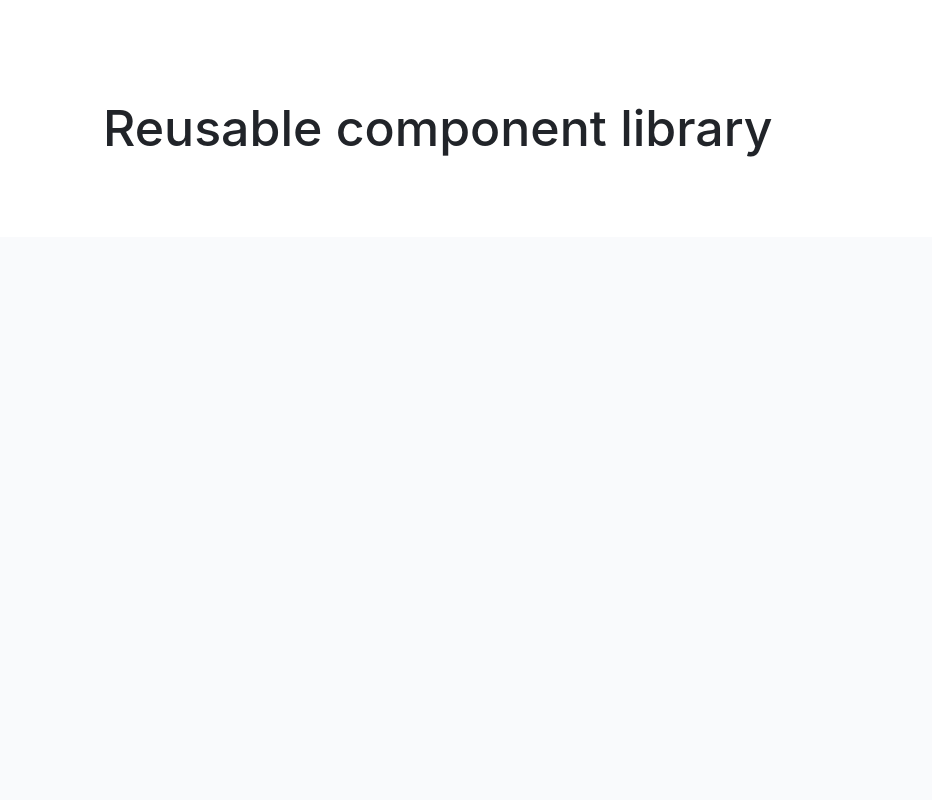
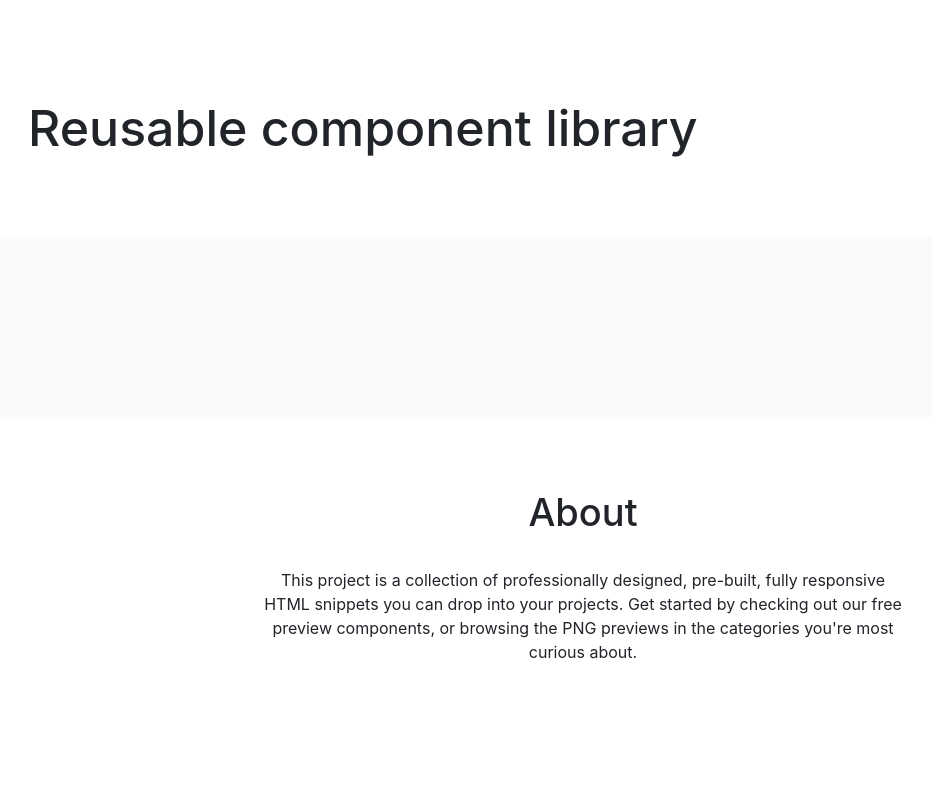
Before and after one commit to js-tasks-ru/htmlcss-20240614_dkalabukhov, a website: page index.html in a window 1280 px wide. Shown: the top 800 px of the page, without its empty margins (57-989 px from the left). Drawn offline with Linux system fonts and the light colour scheme; a web font is replaced by a local one.

Commit message:
Fix mistakes in 01-lection macro-layout task

```diff
--- a/assets/css/main.css
+++ b/assets/css/main.css
@@ -1,4 +1,9 @@
 @import '../fonts/fonts.css';
+@import './destyle.css';
+@import '../../components/page/page.css';
+@import '../../components/header/header.css';
+@import '../../components/mainly/mainly.css';
+@import '../../components/footer/footer.css';
 
 :root {
     --white: #ffffff;
@@ -17,6 +22,9 @@
 
     --primary: var(--blue);
     --secondary: var(--purple);
+
+    --container-width: 1110px;
+    --main-background: #F9FAFC;
 }
 
 * {
--- a/components/footer/footer.css
+++ b/components/footer/footer.css
@@ -1,23 +1,26 @@
 .footer {
-  height: 384px;
-  font-family: 'Inter', sans-serif;
+  padding: 71px 0 136px;
+}
+
+.footer__container {
+  max-width: var(--container-width);
+  margin: 0 auto;
   display: flex;
   flex-direction: column;
   align-items: center;
 }
 
 .footer__heading {
-  padding-top: 71px;
-  font-family: inherit;
+  font-family: 'Inter', sans-serif;
   font-size: 38px;
   font-weight: 500;
   line-height: 48px;
 }
 
 .footer__content {
-  font-family: inherit;
+  font-family: 'Inter', sans-serif;
   padding-top: 32px;
-  width: 640px;
+  max-width: 640px;
   font-size: 16px;
   line-height: 24px;
   text-align: center;
--- a/components/header/header.css
+++ b/components/header/header.css
@@ -1,13 +1,16 @@
 .header {
   height: 237px;
-  font-family: 'Inter', sans-serif;
+  padding: 96px 0 77px;
+}
+
+.header__container {
+  max-width: var(--container-width);
+  margin: 0 auto;
 }
 
 .header__heading {
-  font-family: inherit;
+  font-family: 'Inter', sans-serif;
   font-size: 50px;
   font-weight: 500;
   line-height: 64px;
-  padding-top: 96px;
-  padding-left: 160px;
 }
--- a/components/main/main.css
+++ /dev/null
@@ -1,5 +0,0 @@
-.main {
-  --main-background: #F9FAFC;
-  background-color: var(--main-background);
-  height: 1036px;
-}
--- /dev/null
+++ b/components/mainly/mainly.css
@@ -0,0 +1,4 @@
+.mainly {
+  background-color: var(--main-background);
+  flex-grow: 1;
+}
--- a/components/page/page.css
+++ b/components/page/page.css
@@ -1,5 +1,7 @@
-.page * {
-  box-sizing: border-box;
+.page {
   font-size: 14px;
   color: var(--black);
+  height: 100vh;
+  display: flex;
+  flex-direction: column;
 }
--- a/index.html
+++ b/index.html
@@ -3,22 +3,21 @@
 <html lang="ru">
     <head>
         <link rel="stylesheet" href="./assets/css/main.css">
-        <link rel="stylesheet" href="./assets/css/destyle.css">
-        <link rel="stylesheet" href="./components/page/page.css">
-        <link rel="stylesheet" href="./components/header/header.css">
-        <link rel="stylesheet" href="./components/main/main.css">
-        <link rel="stylesheet" href="./components/footer/footer.css">
     </head>
     <body>
         <div class="page">
             <header class="header">
-                <h1 class="header__heading">Reusable component library</h1>
+                <div class="header__container">
+                    <h1 class="header__heading">Reusable component library</h1>
+                </div>
             </header>
-            <main class="main">
+            <main class="mainly">
             </main>
             <footer class="footer">
-                <h2 class="footer__heading">About</h2>
-                <p class="footer__content">This project is a collection of professionally designed, pre-built, fully responsive HTML snippets you can drop into your projects. Get started by checking out our free preview components, or browsing the PNG previews in the categories you're most curious about.</p>
+                <div class="footer__container">
+                    <h2 class="footer__heading">About</h2>
+                    <p class="footer__content">This project is a collection of professionally designed, pre-built, fully responsive HTML snippets you can drop into your projects. Get started by checking out our free preview components, or browsing the PNG previews in the categories you're most curious about.</p>
+                </div>
             </footer>
         </div>
     </body>
```
